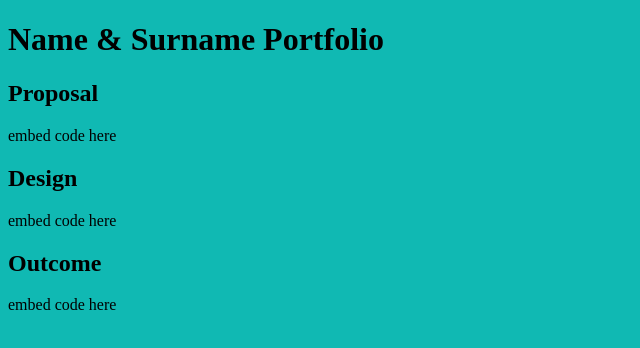
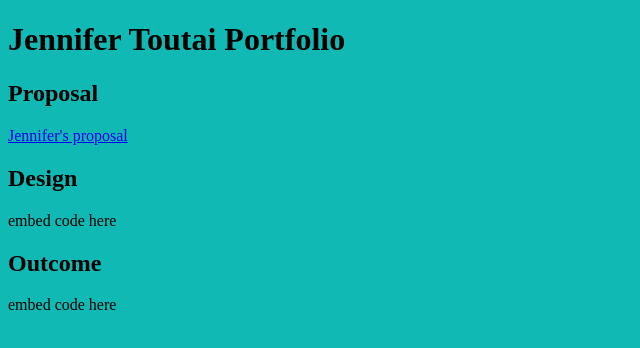
Before and after one commit to DTE-WGHS/portfolio-jtoutai, a plain HTML site: page index.html in a window 1280 px wide. Shown: the whole page, without its empty margins (0-640 px from the left). Drawn offline with Linux system fonts and the light colour scheme.

Commit message:
Update index.html

```diff
--- a/index.html
+++ b/index.html
@@ -7,9 +7,9 @@
 </head>
 
 <body>
-	<H1>Name & Surname Portfolio</H1>
+	<H1>Jennifer Toutai Portfolio</H1>
 	<h2>Proposal</h2>
-	<p>embed code here</p>
+	<p><a href="https://drive.google.com/file/d/1Ka0sVOCAbL_yOoeIjxV-3VJhKnL2cNnS/view?usp=sharing">Jennifer's proposal</a></p>
 	<h2>Design</h2>
 	<p>embed code here</p>
 	<h2>Outcome</h2>
```
